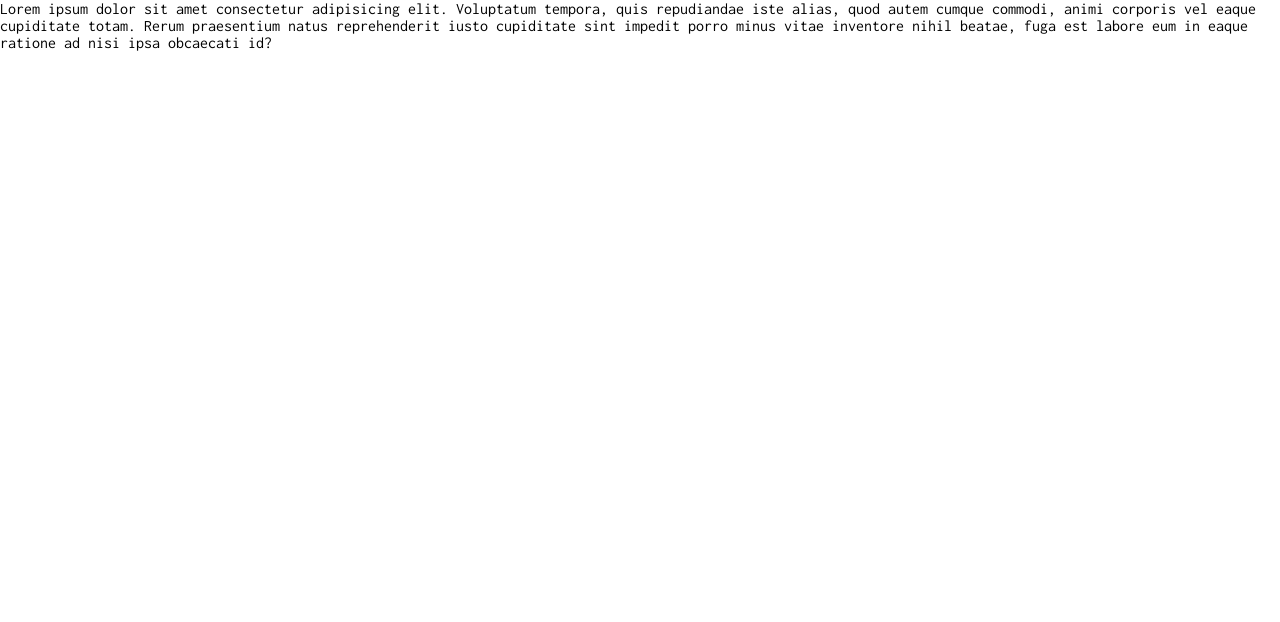
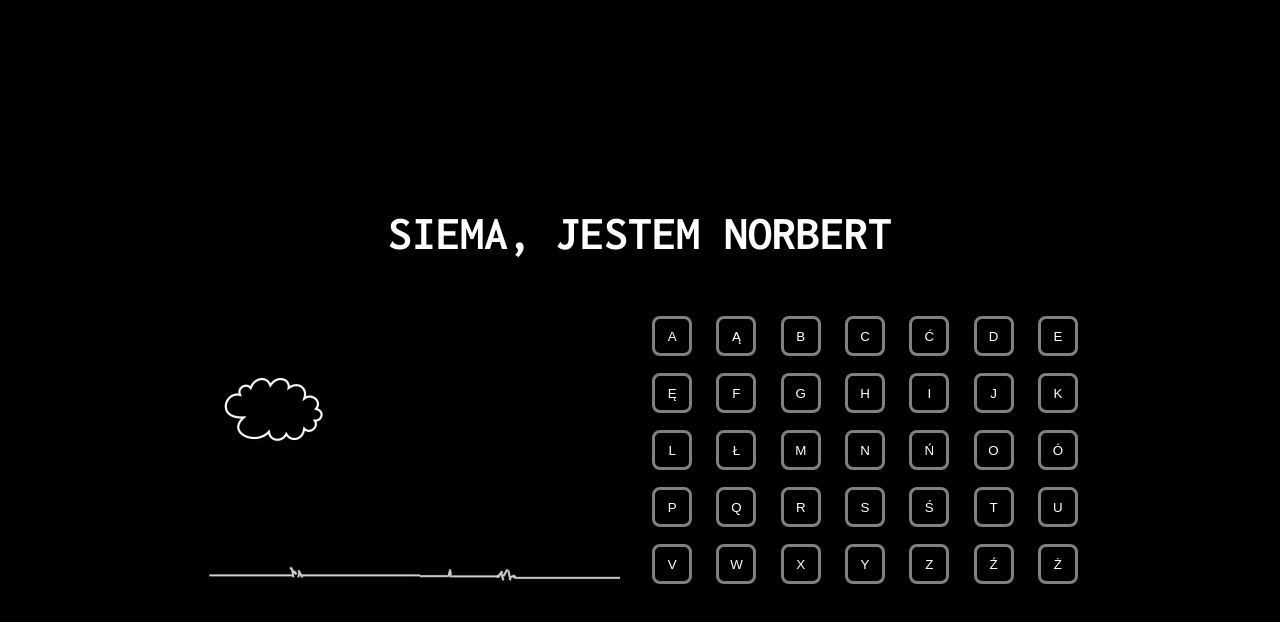
Before and after one commit to Kurzawskyy/hangman, a website built with webpack: page public/index.html in a window 1280 px wide. Built offline with nearby package versions, Linux system fonts and the light colour scheme.

Commit message:
Finalize layout and create keyboard

```diff
--- a/public/index.html
+++ b/public/index.html
@@ -9,7 +9,18 @@
     <link href="https://fonts.googleapis.com/css2?family=Inconsolata:wght@400;700&display=swap" rel="stylesheet">
 </head>
 <body>
-    <p>Lorem ipsum dolor sit amet consectetur adipisicing elit. Voluptatum tempora, quis repudiandae iste alias, quod autem cumque commodi, animi corporis vel eaque cupiditate totam. Rerum praesentium natus reprehenderit iusto cupiditate sint impedit porro minus vitae inventore nihil beatae, fuga est labore eum in eaque ratione ad nisi ipsa obcaecati id?</p>
+    <div class="main-wrapper">
+        <div class="main-inner-wrapper">
+            <h1 class="sentence-display">Siema, jestem Norbert</h1>
+
+            <div class="panel-wrapper">
+                <div class="panel-column is-centered">
+                    <img src="img/s0.jpg" alt="gallows-step-one" />
+                </div>
+                <div id="keyboard-wrapper" class="panel-column is-grid"></div>
+            </div>
+        </div>
+    </div>
 
     <script src="bundle.js"></script>
 </body>
--- /dev/null
+++ b/src/components/keyboard.js
@@ -0,0 +1,25 @@
+export class Keyboard {
+    constructor() {
+        this.keyboardWrapper = document.getElementById("keyboard-wrapper");
+        this.createKeyboard();
+    }
+
+    createKeyboard() {
+        const alphabet = 'AĄBCĆDEĘFGHIJKLŁMNŃOÓPQRSŚTUVWXYZŹŻ'.split('');
+        alphabet.forEach((letter) => {
+            this.createLetterButton(letter);
+        });
+    }
+
+    createLetterButton(letter) {
+        const buttonWrapper = document.createElement("div");
+        buttonWrapper.classList.add('keyboard-button-wrapper');
+
+        const button = document.createElement("button");
+        button.innerText = letter;
+        button.classList.add('keyboard-button');
+
+        buttonWrapper.appendChild(button);
+        this.keyboardWrapper.appendChild(buttonWrapper);
+    }
+}
--- a/src/index.js
+++ b/src/index.js
@@ -1,3 +1,7 @@
 import './styles/main.scss';
+import { Keyboard } from './components/keyboard';
+
 
 console.log('connected');
+const a = new Keyboard();
+console.log(a);
--- /dev/null
+++ b/src/styles/keyboard.scss
@@ -0,0 +1,22 @@
+.keyboard-button-wrapper {
+    width: calc(100% / 7);
+    display: flex;
+    justify-content: center;
+    align-items: center;
+}
+
+.keyboard-button {
+    background-color: transparent;
+    border-radius: 8px;
+    border: 3px solid $gray;
+    width: 40px;
+    height: 40px;
+    color: $white;
+    cursor: pointer;
+    outline: none;
+    transition: border-color 0.3s ease;
+
+    &:hover {
+        border-color: $white;
+    }
+}
--- /dev/null
+++ b/src/styles/layout.scss
@@ -0,0 +1,52 @@
+.main-wrapper {
+    display: flex;
+    align-items: center;
+    justify-content: center;
+    // To rozwiązanie nie centruje idealnie contentu na telefonach kiedy przeglądarka dokłada swoje dodatowe bary
+    // height: 100vh;
+
+    // fix na powyższe
+    position: absolute;
+    top: 0;
+    right: 0;
+    left: 0;
+    bottom: 0;
+    background-color: $black;
+    color: $white;
+}
+
+.main-inner-wrapper {
+    width: 900px;
+}
+
+.sentence-display {
+    font-size: 48px;
+    text-align: center;
+    text-transform: uppercase;
+    margin-bottom: 50px;
+}
+
+.panel-wrapper {
+    display: flex;
+}
+
+.panel-column {
+    width: 50%;
+    height: 285px;
+
+    &.is-centered {
+        display: flex;
+        justify-content: center;
+        align-items: center;
+    }
+
+    &.is-grid {
+        display: flex;
+        flex-wrap: wrap;
+    }
+}
+
+// Tradycyjny css - selektor, który styluje element, który ma dokładnie takie dwie klasy
+// .panel-column.is-centred {
+
+// }
--- a/src/styles/main.scss
+++ b/src/styles/main.scss
@@ -1,3 +1,5 @@
 @import './colors.scss';
 @import './variables.scss';
 @import './global.scss';
+@import './layout.scss';
+@import './keyboard.scss';
```
Also changed, not shown: public/img/s0.jpg (added), public/img/s1.jpg (added), public/img/s2.jpg (added), public/img/s3.jpg (added), public/img/s4.jpg (added), public/img/s5.jpg (added), public/img/s6.jpg (added), public/img/s7.jpg (added), public/img/s8.jpg (added), public/img/s9.jpg (added).
